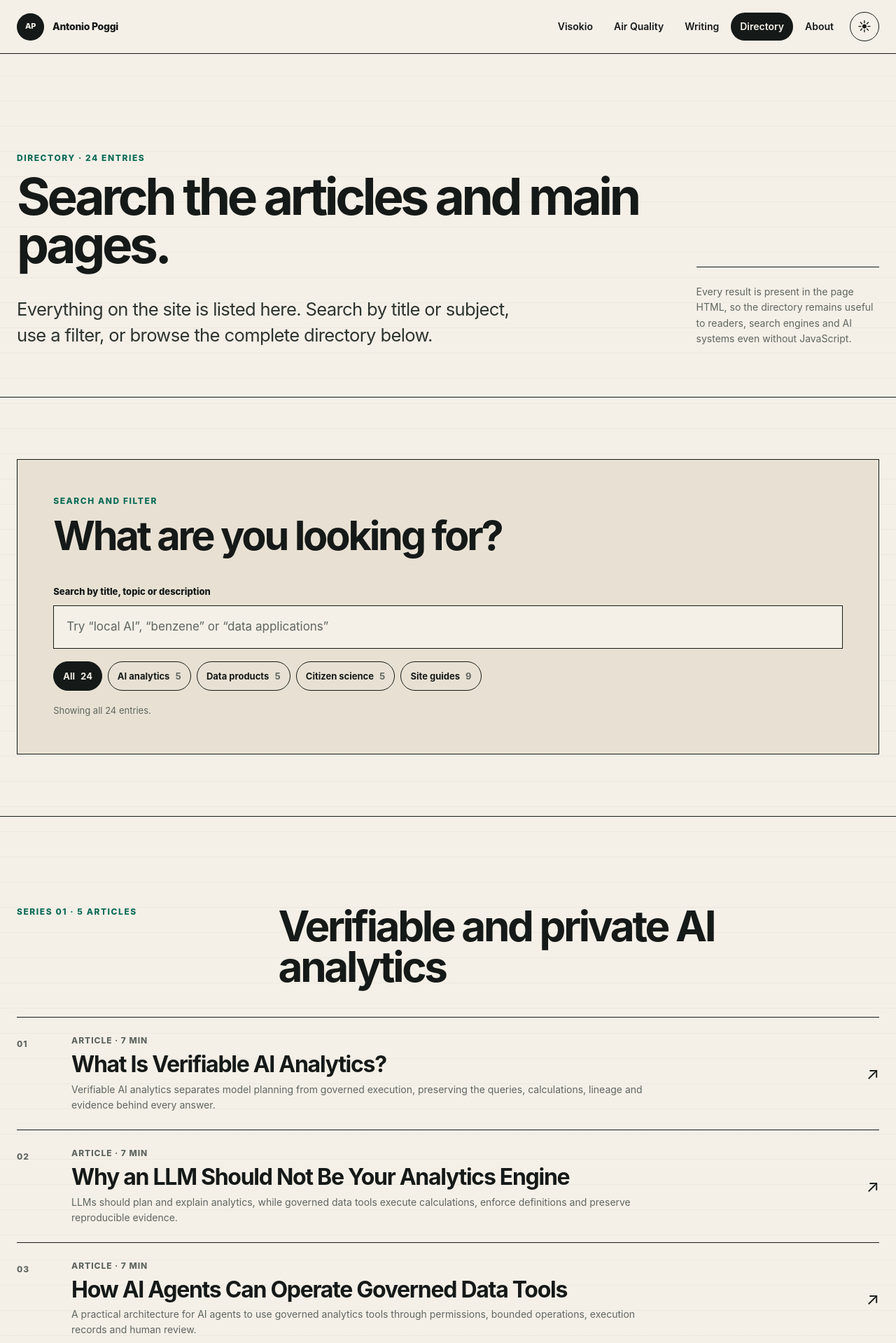
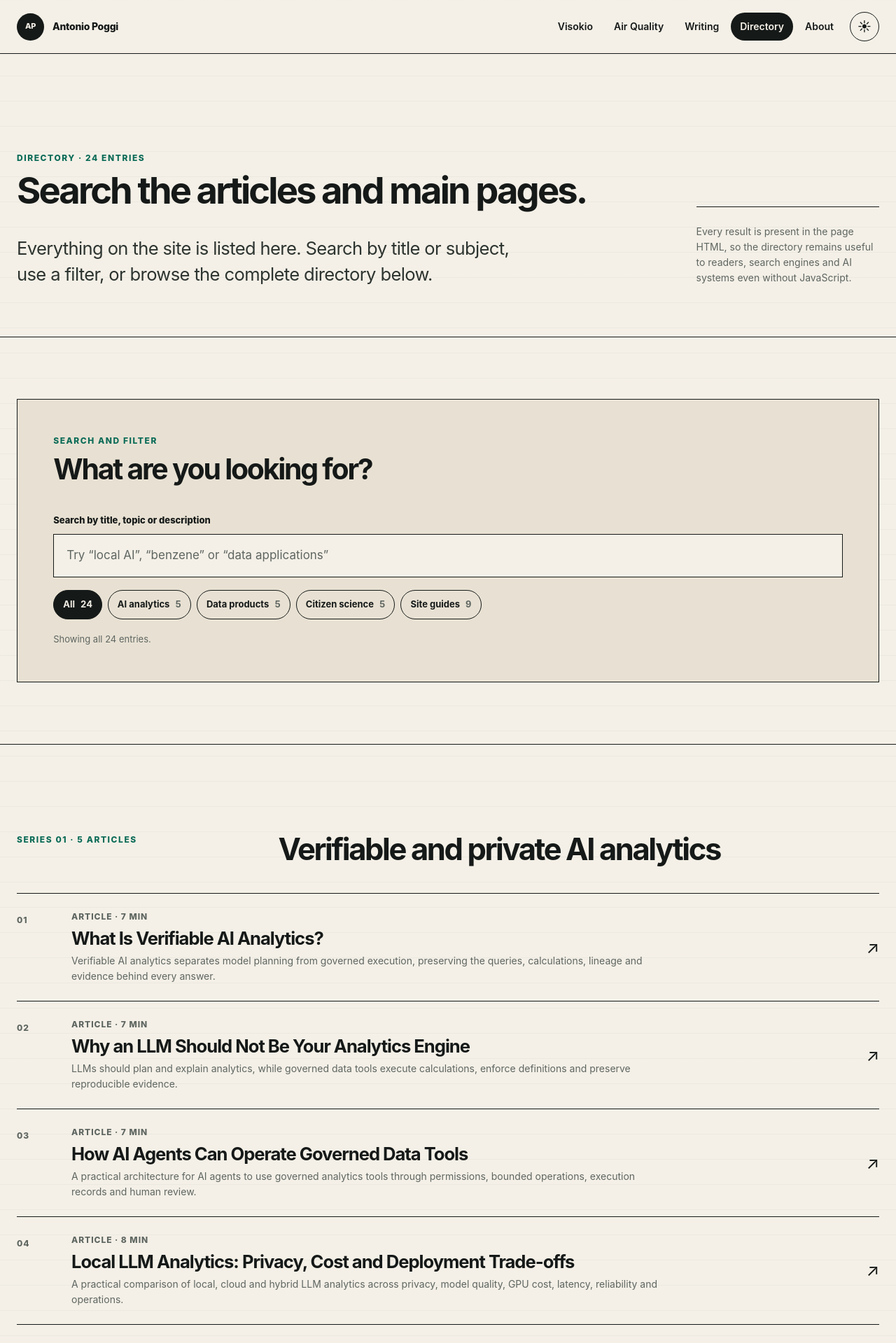
Before and after one commit to toniopoggi/toniopoggi.github.io, a Jekyll site: the page built from directory.md, in a window 1280 px wide. Shown: the top 1919 px of the page at 70% size. Built offline with Jekyll 4.4.1, drawn with Linux system fonts in a browser that asks for light colours.

Commit message:
Reduce hero and heading type scale

```diff
--- a/assets/css/site.css
+++ b/assets/css/site.css
@@ -307,9 +307,9 @@ summary {
 .display {
   max-width: 980px;
   margin: 0;
-  font-size: clamp(3.5rem, 8.8vw, 8.35rem);
-  line-height: 0.87;
-  letter-spacing: -0.075em;
+  font-size: clamp(3rem, 6.2vw, 6rem);
+  line-height: 0.91;
+  letter-spacing: -0.065em;
   font-weight: 780;
 }
 
@@ -455,9 +455,9 @@ summary {
 .section-heading h2,
 .page-intro h1 {
   margin: 0;
-  font-size: clamp(2.65rem, 5.7vw, 5.65rem);
-  line-height: 0.94;
-  letter-spacing: -0.06em;
+  font-size: clamp(2.25rem, 4.1vw, 4.1rem);
+  line-height: 0.97;
+  letter-spacing: -0.055em;
 }
 
 .section-heading .lead {
@@ -502,9 +502,9 @@ summary {
 .pillar h3 {
   max-width: 460px;
   margin: 80px 0 24px;
-  font-size: clamp(2.4rem, 5vw, 5rem);
-  line-height: 0.9;
-  letter-spacing: -0.065em;
+  font-size: clamp(2rem, 3.5vw, 3.5rem);
+  line-height: 0.96;
+  letter-spacing: -0.055em;
 }
 
 .pillar p {
@@ -591,7 +591,7 @@ summary {
 
 .article-row h3 {
   margin: 0;
-  font-size: clamp(1.55rem, 3vw, 2.8rem);
+  font-size: clamp(1.45rem, 2.4vw, 2.35rem);
   line-height: 1.05;
   letter-spacing: -0.045em;
 }
@@ -618,7 +618,7 @@ summary {
 .directory-search-panel h2 {
   max-width: 780px;
   margin: 0;
-  font-size: clamp(2.2rem, 4.5vw, 4.4rem);
+  font-size: clamp(1.9rem, 3.2vw, 3.15rem);
   line-height: 0.97;
   letter-spacing: -0.055em;
 }
@@ -739,7 +739,7 @@ summary {
 .directory-group-heading h2 {
   max-width: 880px;
   margin: 0;
-  font-size: clamp(2.25rem, 4.7vw, 4.7rem);
+  font-size: clamp(2rem, 3.4vw, 3.4rem);
   line-height: 0.97;
   letter-spacing: -0.055em;
 }
@@ -793,7 +793,7 @@ summary {
 
 .directory-entry-copy strong {
   max-width: 940px;
-  font-size: clamp(1.35rem, 2.5vw, 2.25rem);
+  font-size: clamp(1.3rem, 2vw, 1.95rem);
   line-height: 1.08;
   letter-spacing: -0.04em;
 }
@@ -812,7 +812,7 @@ summary {
 .directory-empty h2 {
   max-width: 850px;
   margin: 0 0 26px;
-  font-size: clamp(2.4rem, 5vw, 5rem);
+  font-size: clamp(2rem, 3.5vw, 3.5rem);
   line-height: 0.96;
   letter-spacing: -0.055em;
 }
@@ -895,8 +895,8 @@ summary {
 .statement blockquote {
   max-width: 1100px;
   margin: 0;
-  font-size: clamp(2.2rem, 5.6vw, 5.6rem);
-  line-height: 0.98;
+  font-size: clamp(1.9rem, 3.8vw, 3.8rem);
+  line-height: 1.02;
   letter-spacing: -0.055em;
 }
 
@@ -919,7 +919,7 @@ summary {
   top: 36px;
   align-self: start;
   margin: 0;
-  font-size: clamp(2rem, 3.5vw, 3.7rem);
+  font-size: clamp(1.75rem, 2.7vw, 2.75rem);
   line-height: 0.98;
   letter-spacing: -0.055em;
 }
@@ -1199,16 +1199,16 @@ summary {
 .article-heading h1 {
   max-width: 1020px;
   margin: 0;
-  font-size: clamp(3rem, 7.4vw, 7.2rem);
-  line-height: 0.91;
-  letter-spacing: -0.07em;
+  font-size: clamp(2.6rem, 5.2vw, 5.2rem);
+  line-height: 0.95;
+  letter-spacing: -0.06em;
 }
 
 .article-subtitle {
   max-width: 780px;
   margin: 34px 0 0;
   color: var(--muted);
-  font-size: clamp(1.2rem, 2.2vw, 1.7rem);
+  font-size: clamp(1.15rem, 1.8vw, 1.5rem);
   line-height: 1.4;
 }
 
@@ -1332,8 +1332,8 @@ summary {
 
 .prose h2 {
   margin: 78px 0 20px;
-  font-size: clamp(2rem, 4.2vw, 3.25rem);
-  line-height: 1;
+  font-size: clamp(1.8rem, 3vw, 2.65rem);
+  line-height: 1.05;
 }
 
 .prose h3 {
@@ -1472,7 +1472,7 @@ summary {
 .article-series-heading h2 {
   max-width: 900px;
   margin: 0;
-  font-size: clamp(2.1rem, 4.8vw, 4.4rem);
+  font-size: clamp(1.9rem, 3.3vw, 3.3rem);
   line-height: 0.98;
   letter-spacing: -0.055em;
 }
@@ -1813,7 +1813,7 @@ summary {
   }
 
   .display {
-    font-size: clamp(3.25rem, 17vw, 5.6rem);
+    font-size: clamp(2.7rem, 12.5vw, 4rem);
   }
 
   .home-hero::after {
@@ -1926,7 +1926,7 @@ summary {
   }
 
   .article-heading h1 {
-    font-size: clamp(2.8rem, 15vw, 5rem);
+    font-size: clamp(2.4rem, 11vw, 3.75rem);
   }
 
   .article-lead-image {
```
